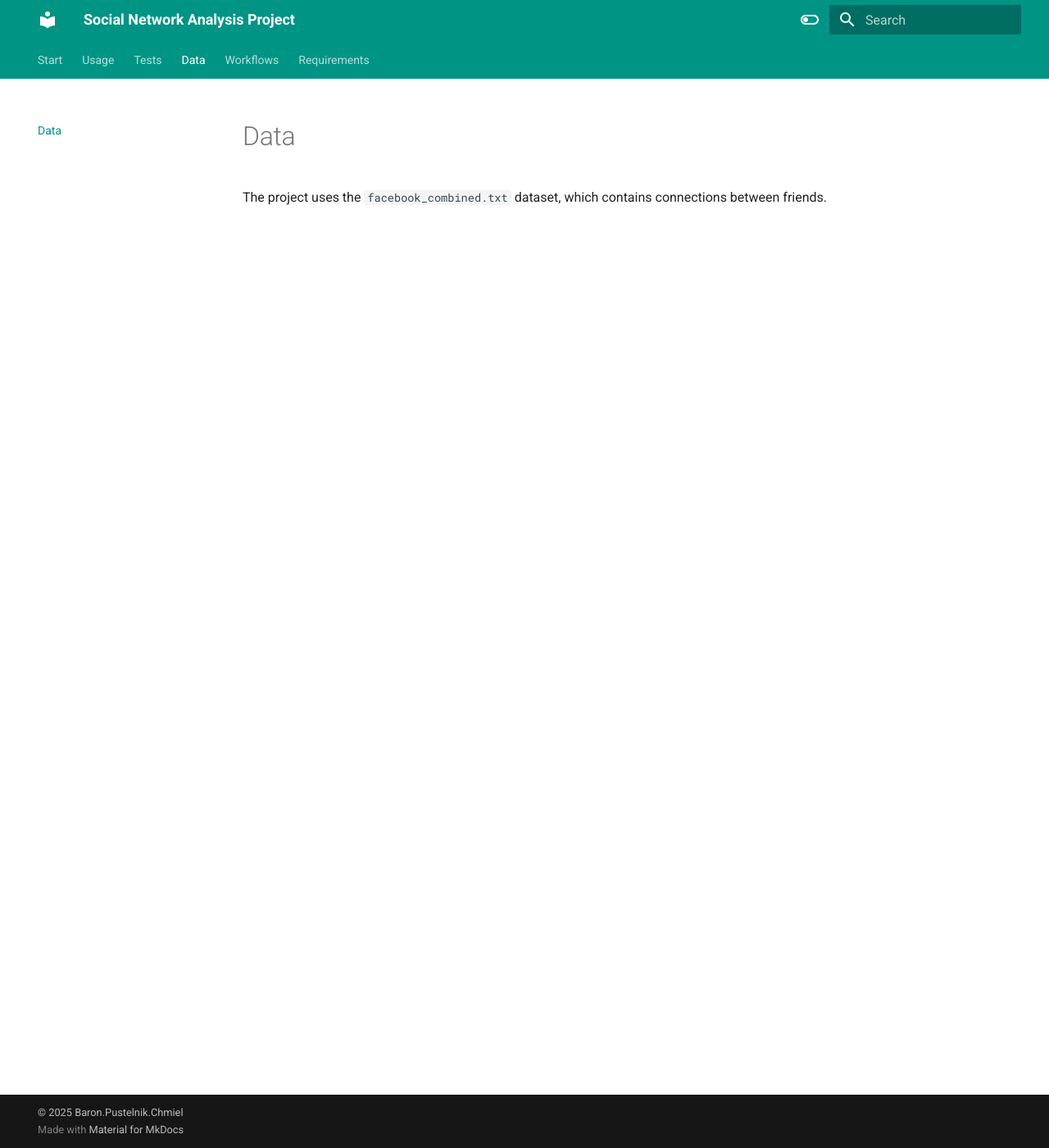
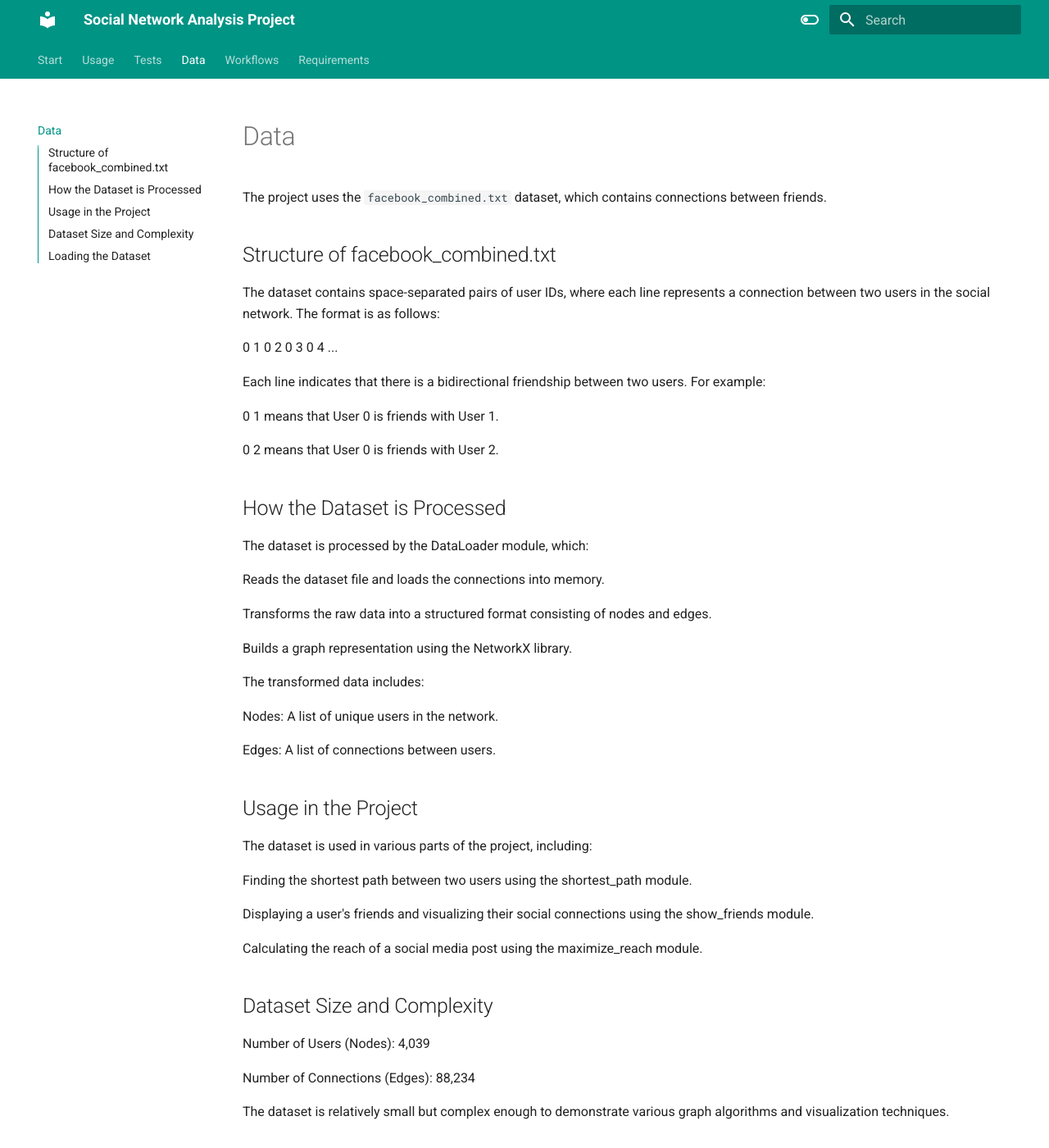
Before and after one commit to TropDog/Grafy, an MkDocs documentation site: the page built from docs/data.md, in a window 1280 px wide and 1400 px high. Shown: the whole window at 82% size. Built offline with MkDocs 1.6.1 and Material for MkDocs 9.7.7, drawn with Linux system fonts in a browser that asks for light colours; some of the changed text lies outside the part shown.

````diff
--- a/docs/data.md
+++ b/docs/data.md
@@ -1,3 +1,71 @@
 # Data
 
 The project uses the `facebook_combined.txt` dataset, which contains connections between friends.
+
+## Structure of facebook_combined.txt
+
+The dataset contains space-separated pairs of user IDs, where each line represents a connection between two users in the social network. The format is as follows:
+
+0 1
+0 2
+0 3
+0 4
+...
+
+Each line indicates that there is a bidirectional friendship between two users. For example:
+
+0 1 means that User 0 is friends with User 1.
+
+0 2 means that User 0 is friends with User 2.
+
+
+## How the Dataset is Processed
+
+The dataset is processed by the DataLoader module, which:
+
+Reads the dataset file and loads the connections into memory.
+
+Transforms the raw data into a structured format consisting of nodes and edges.
+
+Builds a graph representation using the NetworkX library.
+
+The transformed data includes:
+
+Nodes: A list of unique users in the network.
+
+Edges: A list of connections between users.
+
+## Usage in the Project
+
+The dataset is used in various parts of the project, including:
+
+Finding the shortest path between two users using the shortest_path module.
+
+Displaying a user's friends and visualizing their social connections using the show_friends module.
+
+Calculating the reach of a social media post using the maximize_reach module.
+
+
+
+## Dataset Size and Complexity
+
+Number of Users (Nodes): 4,039
+
+Number of Connections (Edges): 88,234
+
+The dataset is relatively small but complex enough to demonstrate various graph algorithms and visualization techniques.
+
+## Loading the Dataset
+
+The dataset is loaded automatically by the main application using the `DataLoader` class:
+
+```py
+from app.data_loader import DataLoader
+
+loader = DataLoader("data/facebook_combined.txt")
+data = loader.load_csv()
+
+transformed_data = loader.transform_data(data)
+
+print(transformed_data)
+```
````
Also changed, not shown: docs/index.md (+1 -43 lines), docs/requirements.md (+20 -2 lines), docs/workflows.md (+37 -0 lines).
